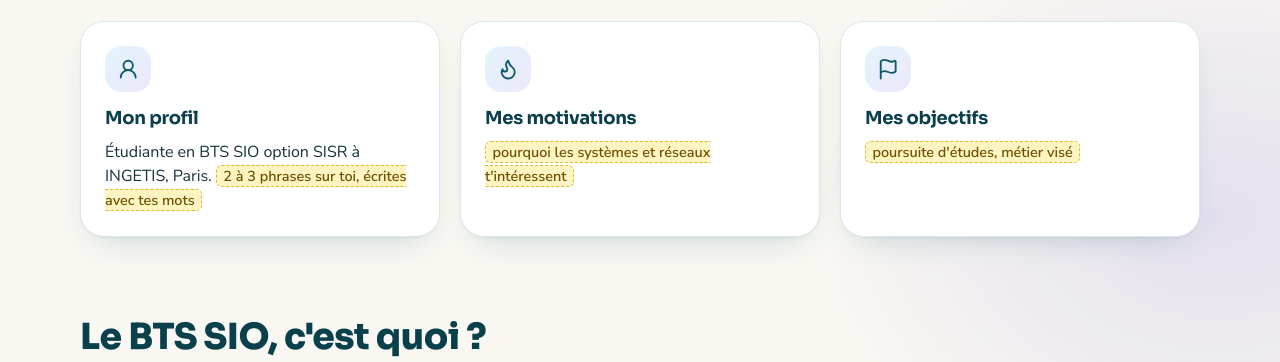
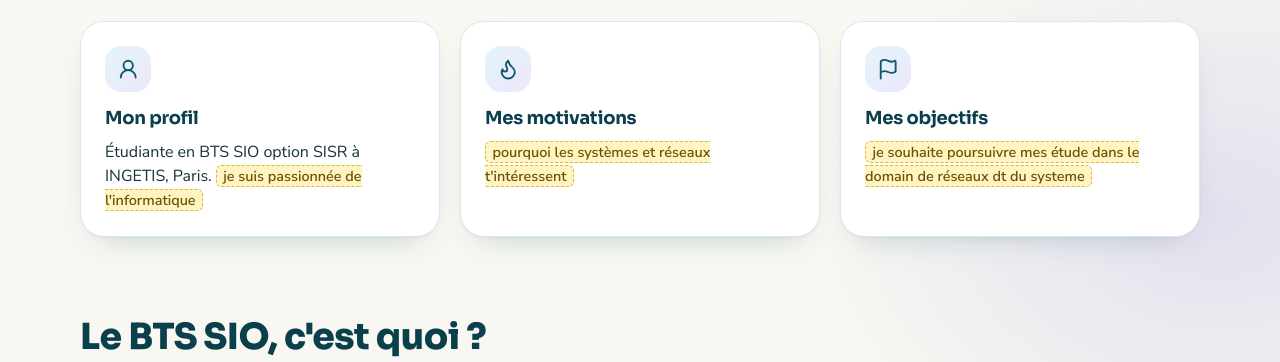
Before and after one commit to eslimariemanuellalogbo-lang/Portfolio-Esli, a plain HTML site: page index.html in a window 1280 px wide. Shown: the part 748-1110 px from the top of the page. Drawn offline with nearby package versions, Linux system fonts and the light colour scheme.

Commit message:
Update profile and objectives in index.html

```diff
--- a/index.html
+++ b/index.html
@@ -190,9 +190,9 @@ dialog.modal[open] { animation: pageIn .3s ease both; }
 <section class="max-w-6xl mx-auto px-4 py-10" id="presentation">
  <div data-reveal><h2 class="text-3xl sm:text-4xl font-extrabold mb-2">Qui suis-je ?</h2><p class="text-lg max-w-3xl text-[color:var(--muted)]">Mon profil, mes motivations et mes objectifs.</p></div>
  <div class="grid md:grid-cols-3 gap-5 mt-6">
-  <article class="card p-6" data-reveal><span class="ico mb-3"><i data-lucide="user-round" aria-hidden="true"></i></span><h3 class="text-lg font-bold mb-2">Mon profil</h3><p>Étudiante en BTS SIO option SISR à INGETIS, Paris. <span class="todo">2 à 3 phrases sur toi, écrites avec tes mots</span></p></article>
+  <article class="card p-6" data-reveal><span class="ico mb-3"><i data-lucide="user-round" aria-hidden="true"></i></span><h3 class="text-lg font-bold mb-2">Mon profil</h3><p>Étudiante en BTS SIO option SISR à INGETIS, Paris. <span class="todo">je suis passionnée de l'informatique</span></p></article>
   <article class="card p-6" data-reveal><span class="ico mb-3"><i data-lucide="flame" aria-hidden="true"></i></span><h3 class="text-lg font-bold mb-2">Mes motivations</h3><p><span class="todo">pourquoi les systèmes et réseaux t'intéressent</span></p></article>
-  <article class="card p-6" data-reveal><span class="ico mb-3"><i data-lucide="flag" aria-hidden="true"></i></span><h3 class="text-lg font-bold mb-2">Mes objectifs</h3><p><span class="todo">poursuite d'études, métier visé</span></p></article>
+  <article class="card p-6" data-reveal><span class="ico mb-3"><i data-lucide="flag" aria-hidden="true"></i></span><h3 class="text-lg font-bold mb-2">Mes objectifs</h3><p><span class="todo">je souhaite poursuivre mes étude dans le domain de réseaux dt du systeme</span></p></article>
  </div>
 </section>
 
@@ -426,7 +426,7 @@ window.CONFIG = {
   cv: 'assets/documents/MON_CV.pdf',
   tableauPdf: 'assets/documents/tableau-synthese.pdf',
   tableauXlsx: 'assets/documents/tableau-synthese-vierge.xlsx',
-  photo: 'assets/images/photo-esli.jpg'
+  photo: 'assets/images/photo-esli.PNG',
 };
 
 /* Statuts possibles pour une mission : realise | observe | decouvert | confirm (à confirmer) */
```
